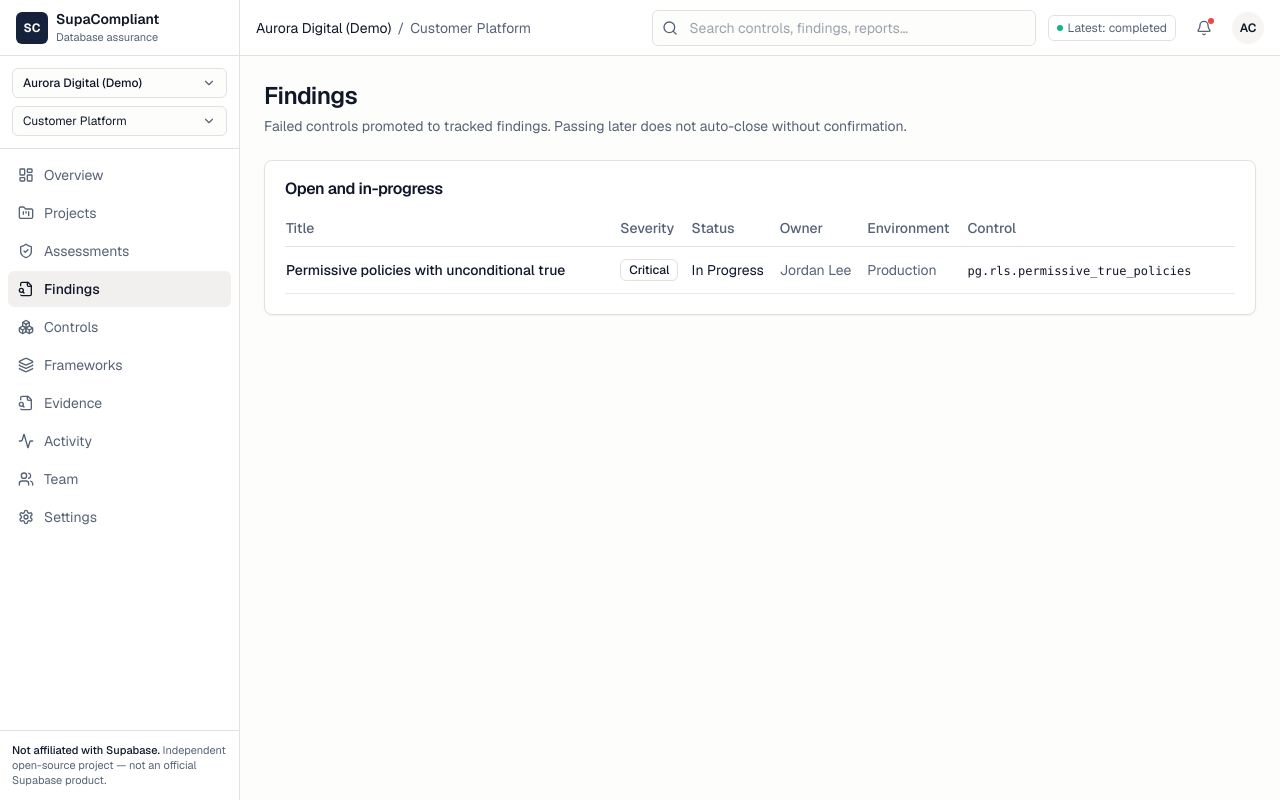
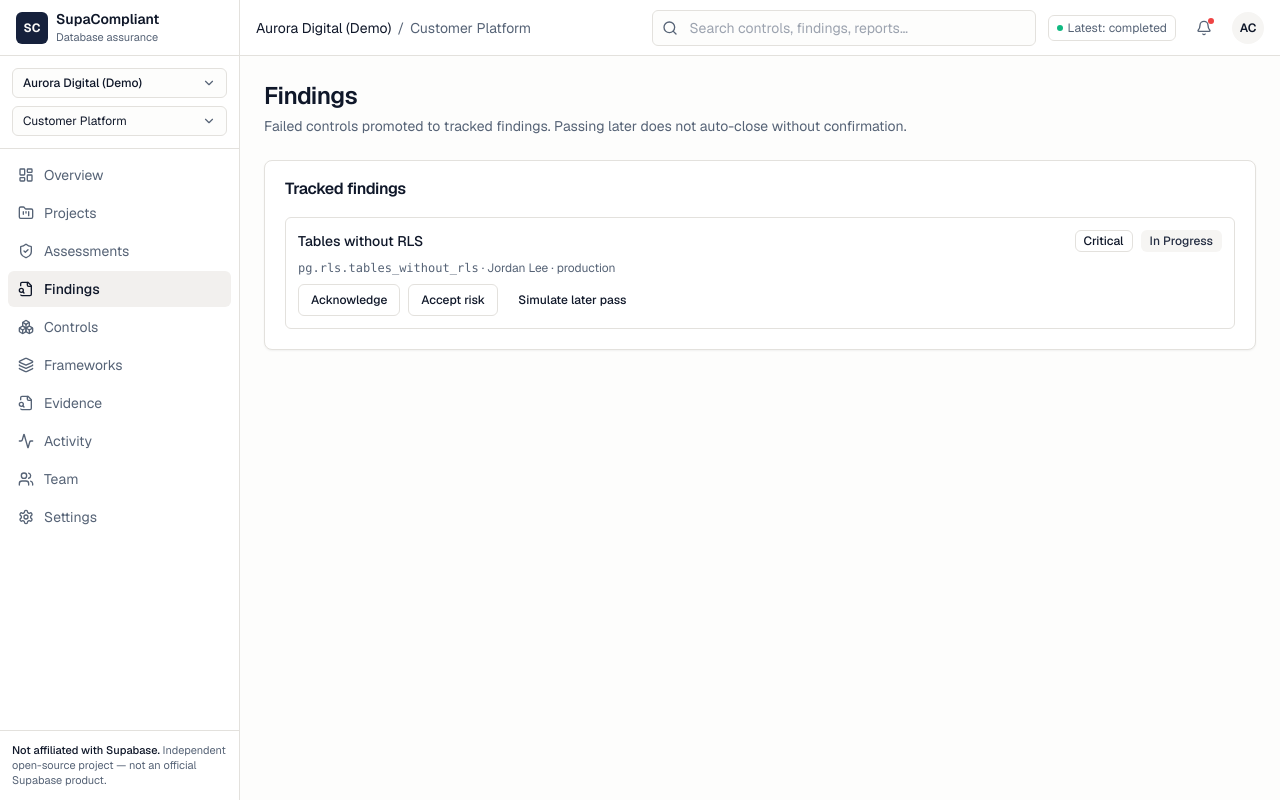
Before and after one commit to jusso-dev/SupaCompliant, a Next.js app in the folder apps/web/: page /app/findings in a window 1280 px wide. Built offline with nearby package versions, Linux system fonts and the light colour scheme.

Commit message:
feat(findings): lifecycle with no silent auto-close (#8) (#23)
Status transitions, risk acceptance, proposed resolution on later pass.
Closes #8.

```diff
--- /dev/null
+++ b/apps/web/src/app/api/findings/route.ts
@@ -0,0 +1,78 @@
+import { NextResponse } from "next/server";
+import { z } from "zod";
+import {
+  acceptRisk,
+  confirmResolution,
+  listFindings,
+  onControlPassed,
+  updateFindingStatus,
+} from "@/lib/findings/store";
+
+export async function GET() {
+  return NextResponse.json({ findings: listFindings() });
+}
+
+const patchSchema = z.object({
+  id: z.string(),
+  action: z.enum([
+    "set_status",
+    "propose_from_pass",
+    "confirm_resolution",
+    "accept_risk",
+  ]),
+  status: z
+    .enum([
+      "open",
+      "acknowledged",
+      "in_progress",
+      "ready_for_verification",
+      "resolved",
+      "risk_accepted",
+      "false_positive",
+      "duplicate",
+    ])
+    .optional(),
+  controlId: z.string().optional(),
+  rationale: z.string().optional(),
+});
+
+export async function PATCH(request: Request) {
+  let body: unknown;
+  try {
+    body = await request.json();
+  } catch {
+    return NextResponse.json({ error: "Invalid JSON" }, { status: 400 });
+  }
+  const parsed = patchSchema.safeParse(body);
+  if (!parsed.success) {
+    return NextResponse.json({ error: "Validation failed" }, { status: 400 });
+  }
+  const { action, id } = parsed.data;
+
+  if (action === "set_status" && parsed.data.status) {
+    const f = updateFindingStatus(id, parsed.data.status);
+    if (!f) return NextResponse.json({ error: "Not found" }, { status: 404 });
+    return NextResponse.json({ finding: f });
+  }
+  if (action === "propose_from_pass" && parsed.data.controlId) {
+    return NextResponse.json({
+      findings: onControlPassed(parsed.data.controlId),
+      note: "Later pass does not silently close findings.",
+    });
+  }
+  if (action === "confirm_resolution") {
+    const f = confirmResolution(id);
+    if (!f)
+      return NextResponse.json(
+        { error: "No proposed resolution to confirm" },
+        { status: 400 },
+      );
+    return NextResponse.json({ finding: f });
+  }
+  if (action === "accept_risk") {
+    const f = acceptRisk(id, parsed.data.rationale ?? "Accepted");
+    if (!f) return NextResponse.json({ error: "Not found" }, { status: 404 });
+    return NextResponse.json({ finding: f });
+  }
+  return NextResponse.json({ error: "Unknown action" }, { status: 400 });
+}
--- a/apps/web/src/app/app/findings/page.tsx
+++ b/apps/web/src/app/app/findings/page.tsx
@@ -1,8 +1,43 @@
-import { demoFindings } from "@/lib/demo-data";
+"use client";
+
+import { useEffect, useState } from "react";
 import { Card, CardContent, CardHeader, CardTitle } from "@/components/ui/card";
 import { Badge } from "@/components/ui/badge";
+import { Button } from "@/components/ui/button";
+
+type Finding = {
+  id: string;
+  title: string;
+  severity: string;
+  status: string;
+  controlId: string;
+  owner?: string;
+  environment?: string;
+  proposedResolution?: boolean;
+};
 
 export default function FindingsPage() {
+  const [findings, setFindings] = useState<Finding[]>([]);
+
+  async function load() {
+    const res = await fetch("/api/findings");
+    const data = await res.json();
+    setFindings(data.findings ?? []);
+  }
+
+  useEffect(() => {
+    void load();
+  }, []);
+
+  async function patch(body: Record<string, unknown>) {
+    await fetch("/api/findings", {
+      method: "PATCH",
+      headers: { "Content-Type": "application/json" },
+      body: JSON.stringify(body),
+    });
+    await load();
+  }
+
   return (
     <div className="space-y-6">
       <div>
@@ -14,45 +49,86 @@ export default function FindingsPage() {
       </div>
       <Card>
         <CardHeader>
-          <CardTitle>Open and in-progress</CardTitle>
+          <CardTitle>Tracked findings</CardTitle>
         </CardHeader>
-        <CardContent>
-          <div className="overflow-x-auto">
-            <table className="w-full text-sm">
-              <thead>
-                <tr className="border-b border-border text-left text-muted-foreground">
-                  <th className="pb-2 font-medium">Title</th>
-                  <th className="pb-2 font-medium">Severity</th>
-                  <th className="pb-2 font-medium">Status</th>
-                  <th className="pb-2 font-medium">Owner</th>
-                  <th className="pb-2 font-medium">Environment</th>
-                  <th className="pb-2 font-medium">Control</th>
-                </tr>
-              </thead>
-              <tbody>
-                {demoFindings.map((f) => (
-                  <tr key={f.id} className="border-b border-border/70">
-                    <td className="py-3 font-medium">{f.title}</td>
-                    <td className="py-3">
-                      <Badge variant="outline" className="capitalize">
-                        {f.severity}
-                      </Badge>
-                    </td>
-                    <td className="py-3 capitalize">
-                      {f.status.replaceAll("_", " ")}
-                    </td>
-                    <td className="py-3 text-muted-foreground">{f.owner}</td>
-                    <td className="py-3 capitalize text-muted-foreground">
-                      {f.environment}
-                    </td>
-                    <td className="py-3">
-                      <code className="text-xs">{f.controlId}</code>
-                    </td>
-                  </tr>
-                ))}
-              </tbody>
-            </table>
-          </div>
+        <CardContent className="space-y-3">
+          {findings.map((f) => (
+            <div
+              key={f.id}
+              className="space-y-2 rounded-md border border-border p-3"
+            >
+              <div className="flex flex-wrap items-center justify-between gap-2">
+                <p className="text-sm font-medium">{f.title}</p>
+                <div className="flex gap-2">
+                  <Badge variant="outline" className="capitalize">
+                    {f.severity}
+                  </Badge>
+                  <Badge variant="secondary" className="capitalize">
+                    {f.status.replaceAll("_", " ")}
+                  </Badge>
+                </div>
+              </div>
+              <p className="text-xs text-muted-foreground">
+                <code>{f.controlId}</code>
+                {f.owner ? ` · ${f.owner}` : ""}
+                {f.environment ? ` · ${f.environment}` : ""}
+              </p>
+              {f.proposedResolution && (
+                <div className="flex flex-wrap items-center gap-2 rounded bg-amber-50 px-2 py-1.5 text-xs text-amber-950">
+                  Control later passed — proposed resolution pending confirmation
+                  <Button
+                    size="sm"
+                    onClick={() =>
+                      patch({ id: f.id, action: "confirm_resolution" })
+                    }
+                  >
+                    Confirm resolved
+                  </Button>
+                </div>
+              )}
+              <div className="flex flex-wrap gap-2">
+                <Button
+                  size="sm"
+                  variant="outline"
+                  onClick={() =>
+                    patch({
+                      id: f.id,
+                      action: "set_status",
+                      status: "acknowledged",
+                    })
+                  }
+                >
+                  Acknowledge
+                </Button>
+                <Button
+                  size="sm"
+                  variant="outline"
+                  onClick={() =>
+                    patch({
+                      id: f.id,
+                      action: "accept_risk",
+                      rationale: "Accepted pending redesign",
+                    })
+                  }
+                >
+                  Accept risk
+                </Button>
+                <Button
+                  size="sm"
+                  variant="ghost"
+                  onClick={() =>
+                    patch({
+                      id: f.id,
+                      action: "propose_from_pass",
+                      controlId: f.controlId,
+                    })
+                  }
+                >
+                  Simulate later pass
+                </Button>
+              </div>
+            </div>
+          ))}
         </CardContent>
       </Card>
     </div>
--- /dev/null
+++ b/apps/web/src/lib/findings/store.ts
@@ -0,0 +1,92 @@
+import type { FindingStatus, Severity } from "@supacompliant/shared";
+
+export type FindingRecord = {
+  id: string;
+  title: string;
+  description?: string;
+  severity: Severity;
+  status: FindingStatus;
+  controlId: string;
+  owner?: string;
+  environment?: string;
+  proposedResolution?: boolean;
+  createdAt: string;
+  updatedAt: string;
+};
+
+const g = globalThis as unknown as { __scFindings?: FindingRecord[] };
+
+function list(): FindingRecord[] {
+  if (!g.__scFindings) {
+    g.__scFindings = [
+      {
+        id: "f-1",
+        title: "Tables without RLS",
+        severity: "critical",
+        status: "in_progress",
+        controlId: "pg.rls.tables_without_rls",
+        owner: "Jordan Lee",
+        environment: "production",
+        createdAt: new Date().toISOString(),
+        updatedAt: new Date().toISOString(),
+      },
+    ];
+  }
+  return g.__scFindings;
+}
+
+export function listFindings(): FindingRecord[] {
+  return [...list()];
+}
+
+export function updateFindingStatus(
+  id: string,
+  status: FindingStatus,
+): FindingRecord | undefined {
+  const f = list().find((x) => x.id === id);
+  if (!f) return undefined;
+  f.status = status;
+  f.updatedAt = new Date().toISOString();
+  if (status !== "resolved") f.proposedResolution = false;
+  return f;
+}
+
+/**
+ * When a control later passes, do NOT auto-close — propose resolution.
+ */
+export function onControlPassed(controlId: string): FindingRecord[] {
+  const updated: FindingRecord[] = [];
+  for (const f of list()) {
+    if (
+      f.controlId === controlId &&
+      f.status !== "resolved" &&
+      f.status !== "false_positive" &&
+      f.status !== "duplicate" &&
+      f.status !== "risk_accepted"
+    ) {
+      f.proposedResolution = true;
+      f.updatedAt = new Date().toISOString();
+      updated.push(f);
+    }
+  }
+  return updated;
+}
+
+export function acceptRisk(id: string, rationale: string): FindingRecord | undefined {
+  const f = list().find((x) => x.id === id);
+  if (!f) return undefined;
+  f.status = "risk_accepted";
+  f.description = `${f.description ?? ""}\nRisk accepted: ${rationale}`.trim();
+  f.updatedAt = new Date().toISOString();
+  f.proposedResolution = false;
+  return f;
+}
+
+export function confirmResolution(id: string): FindingRecord | undefined {
+  const f = list().find((x) => x.id === id);
+  if (!f || !f.proposedResolution) return undefined;
+  f.status = "resolved";
+  f.proposedResolution = false;
+  f.updatedAt = new Date().toISOString();
+  return f;
+}
```
Also changed, not shown: 1 other file (tests, documents, lock files or other folders).
